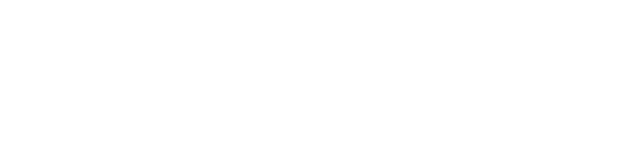
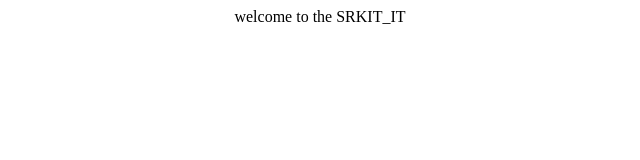
Before and after one commit to Sowmyacherukuri/srkit_it, a plain HTML site: page index.html in a window 1280 px wide. Shown: the whole page, without its empty margins (320-960 px from the left). Drawn offline with Linux system fonts and the light colour scheme.

Commit message:
heading1 is added for the index.html

```diff
--- a/index.html
+++ b/index.html
@@ -4,6 +4,6 @@
 	<title>:: source code management using git & github ::</title>
 </head>
 <body>
-
+	<center h1>welcome to the SRKIT_IT</h1>
 </body>
 </html>
```
Also changed, not shown: 1 other file.
